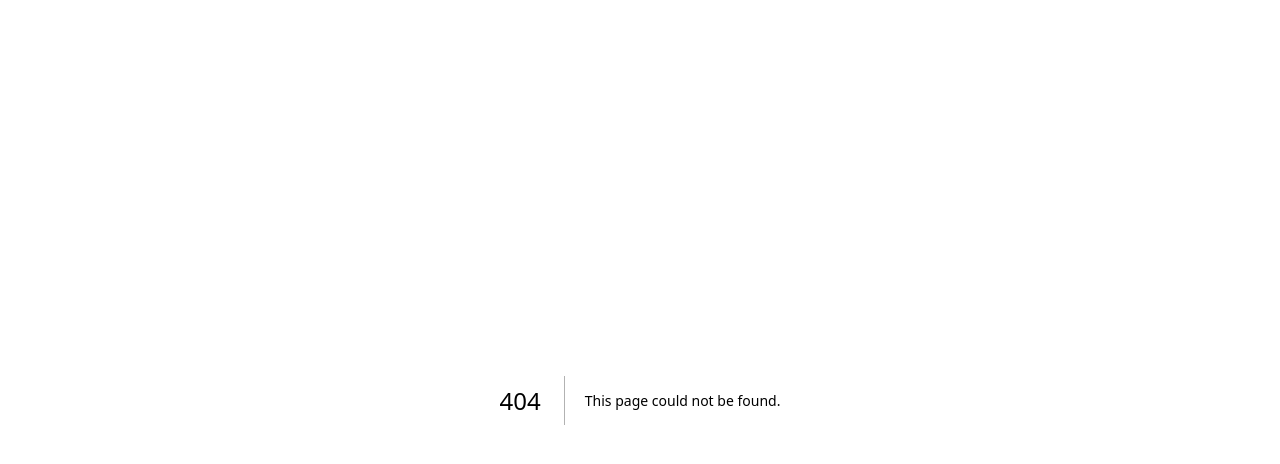
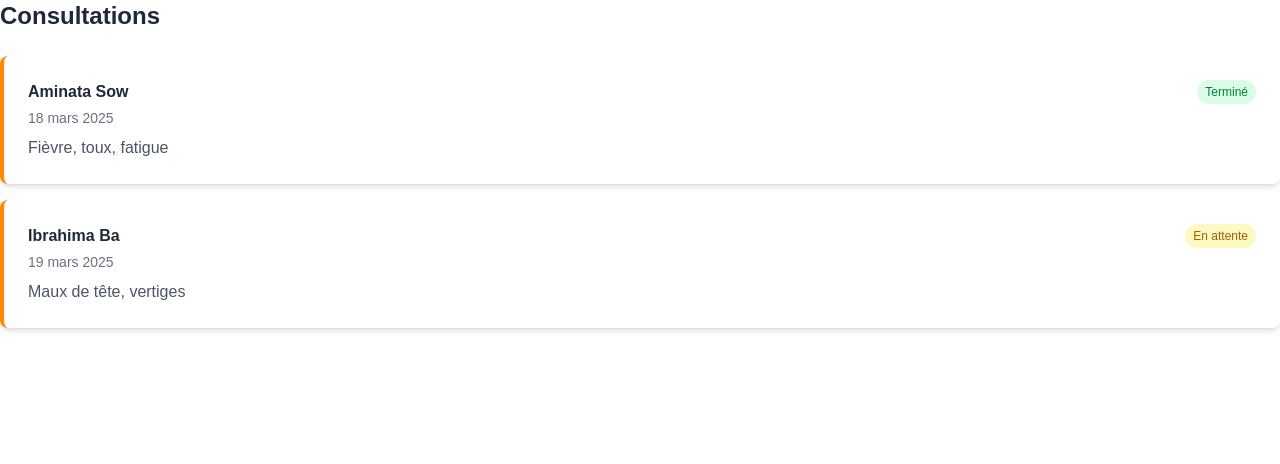
Before and after one commit to aissatou028/sensante, a Next.js app: page /consultations in a window 1280 px wide. Before the commit this address had no page. Shown: the top 464 px of the page. Built offline with nearby package versions, Linux system fonts and the light colour scheme.

Commit message:
Page Consultations (Le Médecin)

```diff
--- /dev/null
+++ b/src/app/consultations/page.tsx
@@ -0,0 +1,25 @@
+import ConsultationCard from "@/components/ConsultationCard";
+
+export default function ConsultationsPage() {
+  return (
+    <div>
+      <h1 className="text-2xl font-bold text-gray-800 mb-6">
+        Consultations
+      </h1>
+      <div className="space-y-4">
+        <ConsultationCard
+          patient="Aminata Sow"
+          date="18 mars 2025"
+          symptomes="Fièvre, toux, fatigue"
+          statut="termine"
+        />
+        <ConsultationCard
+          patient="Ibrahima Ba"
+          date="19 mars 2025"
+          symptomes="Maux de tête, vertiges"
+          statut="en_attente"
+        />
+      </div>
+    </div>
+  );
+}
```
